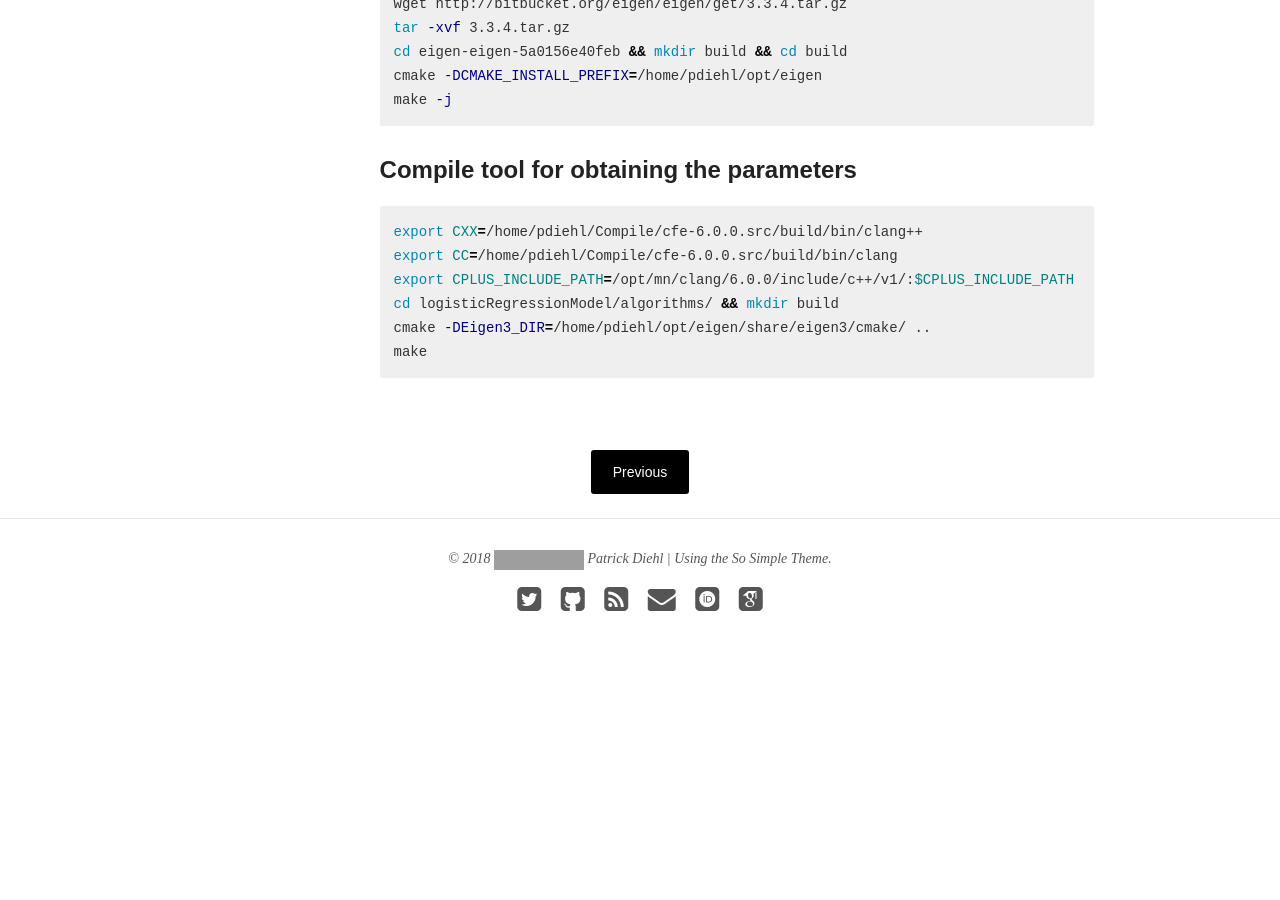
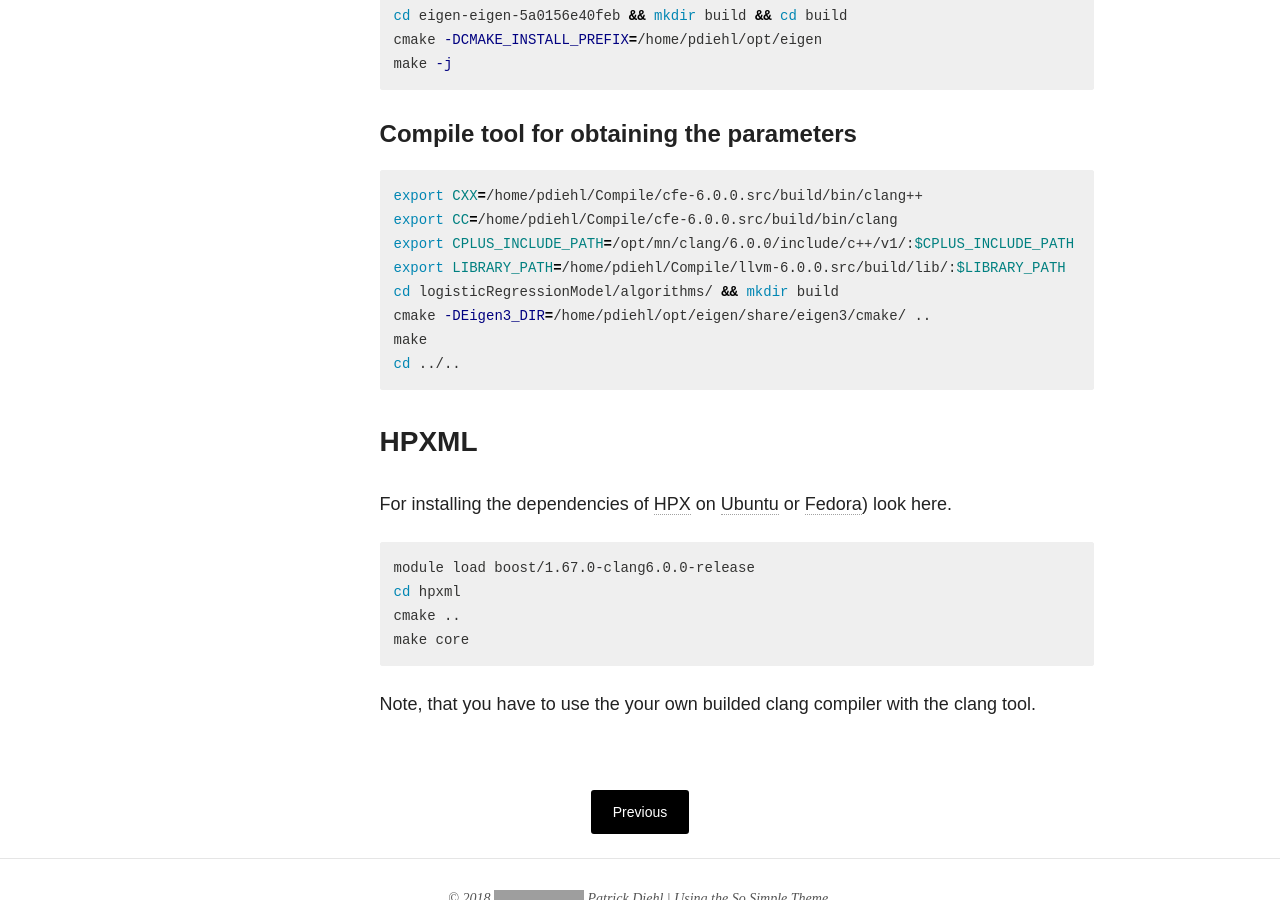
Before and after one commit to diehlpk/diehlpk.github.io, a Jekyll site: the page built from _posts/blog/2018-05-22-install-hpxml.md, in a window 1280 px wide and 900 px high, scrolled down 2019 px. Built offline with Jekyll 4.4.1, drawn with Linux system fonts in a browser that asks for light colours; nearby versions of some CDN libraries; some web fonts are replaced; before the commit the page ends 2730 px from its top, so only the background shows below that; some of the changed text lies outside the part shown; grey boxes are pictures that could not be loaded.

Commit message:
Update CV

````diff
--- a/_posts/blog/2018-05-22-install-hpxml.md
+++ b/_posts/blog/2018-05-22-install-hpxml.md
@@ -72,7 +71,22 @@ make -j
 export CXX=/home/pdiehl/Compile/cfe-6.0.0.src/build/bin/clang++
 export CC=/home/pdiehl/Compile/cfe-6.0.0.src/build/bin/clang
 export CPLUS_INCLUDE_PATH=/opt/mn/clang/6.0.0/include/c++/v1/:$CPLUS_INCLUDE_PATH
+export LIBRARY_PATH=/home/pdiehl/Compile/llvm-6.0.0.src/build/lib/:$LIBRARY_PATH
 cd logisticRegressionModel/algorithms/ && mkdir build
 cmake -DEigen3_DIR=/home/pdiehl/opt/eigen/share/eigen3/cmake/ ..
 make
+cd ../..
 ```
+
+### HPXML
+
+For installing the dependencies of [HPX](https://github.com/STEllAR-GROUP/hpx) on [Ubuntu](https://diehlpk.github.io/blog/hpx-ubuntu-12.04/) or [Fedora](https://diehlpk.github.io/blog/hpx-fedora/)) look here.
+
+```bash
+module load boost/1.67.0-clang6.0.0-release
+cd hpxml
+cmake ..
+make core
+```
+
+Note, that you have to use the your own builded clang compiler with the clang tool.
````
Also changed, not shown: other parts of _posts/blog/2018-05-22-install-hpxml.md (+1 -2 lines), cv/index.md (+3 -0 lines), data/list/publications.bib (+8 -0 lines), 3 other files.
